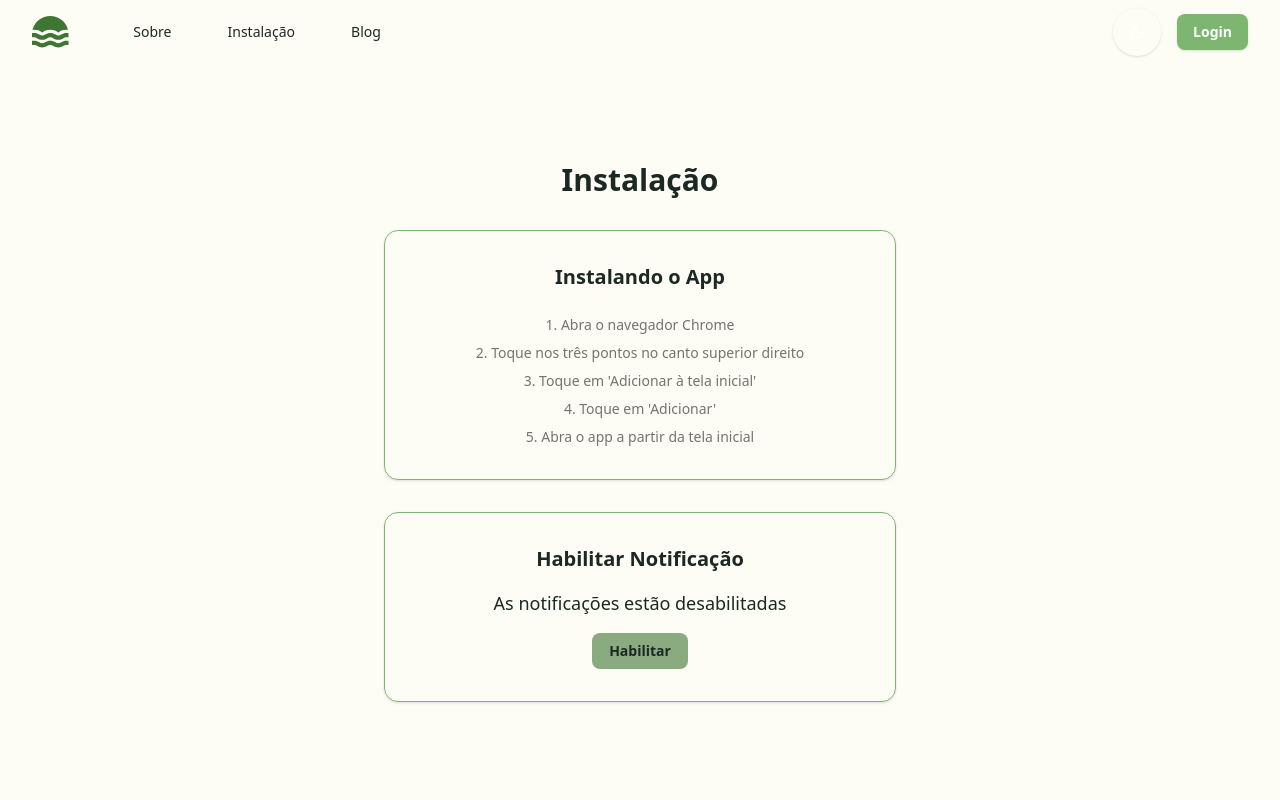
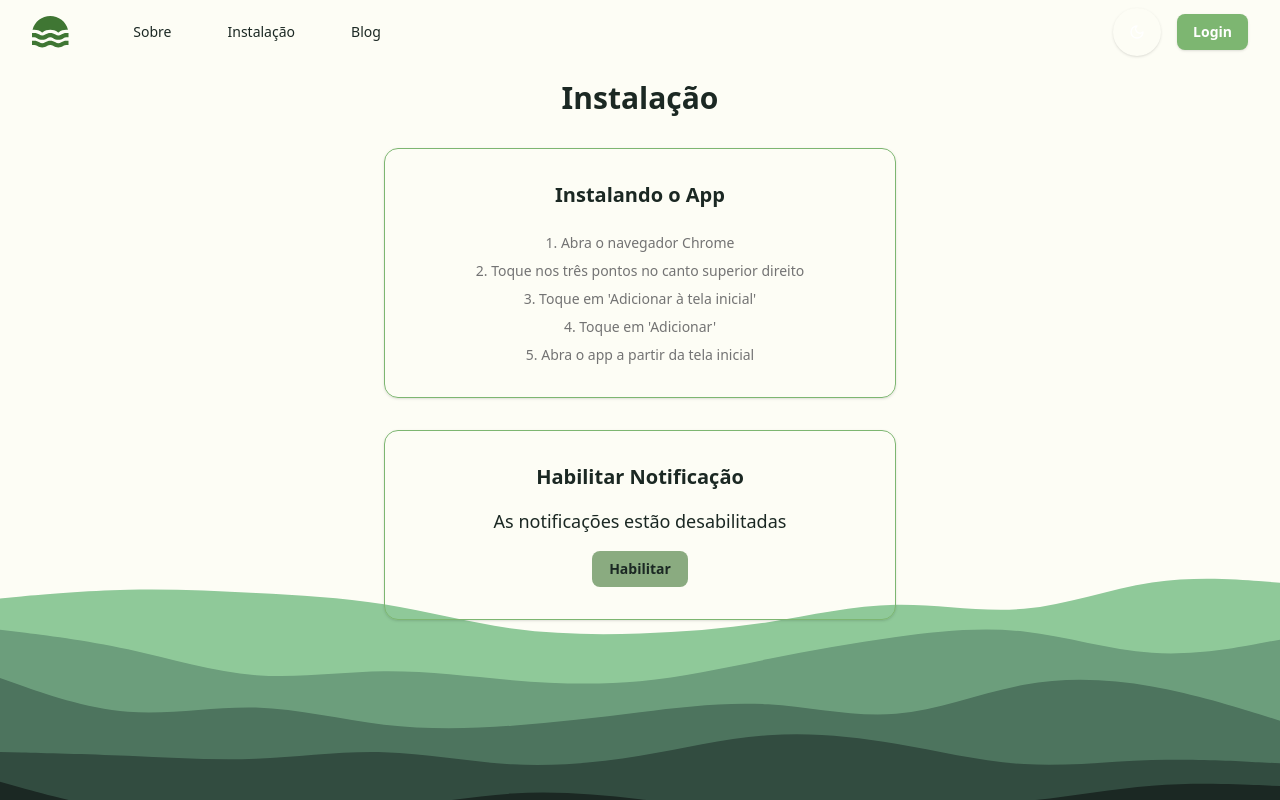
Before and after one commit to Danzokka/TCC-Estufa, a Next.js app in the folder apps/web/: page /install in a window 1280 px wide. Built offline with nearby package versions, Linux system fonts and the light colour scheme; no server answers; what web-push would draw is missing.

Commit message:
adicionando blobs

```diff
--- a/apps/web/src/app/install/page.tsx
+++ b/apps/web/src/app/install/page.tsx
@@ -10,7 +10,7 @@ export default function Page() {
   const isStandalone = window.matchMedia("(display-mode: standalone)").matches;
 
   return (
-    <div className="w-full h-[calc(100vh-4rem)] gap-8 flex flex-col items-center justify-center">
+    <div className="w-full h-[calc(100vh-4rem)] gap-8 flex flex-col items-center py-4 bg-[url('/blobs/waves-light.svg')] dark:bg-[url('/blobs/waves-dark.svg')] bg-no-repeat bg-cover bg-center">
       <h2 className="font-bold text-3xl">Instalação</h2>
       <div className="w-2/5 flex flex-col items-center justify-center gap-8">
         <InstallPrompt isIOS={isIOS} isStandalone={isStandalone} />
```
Also changed, not shown: apps/web/public/blobs/waves-dark.svg (added), apps/web/public/blobs/waves-light.svg (added).
